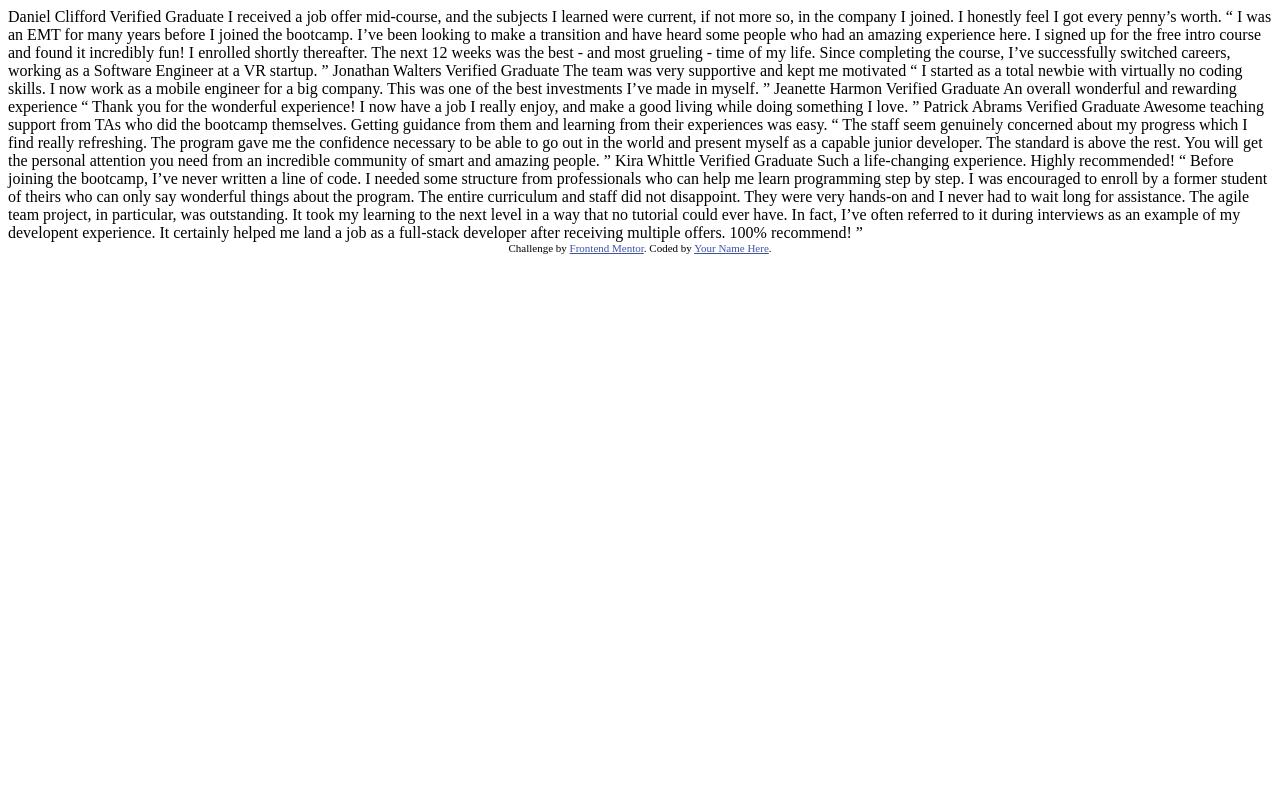
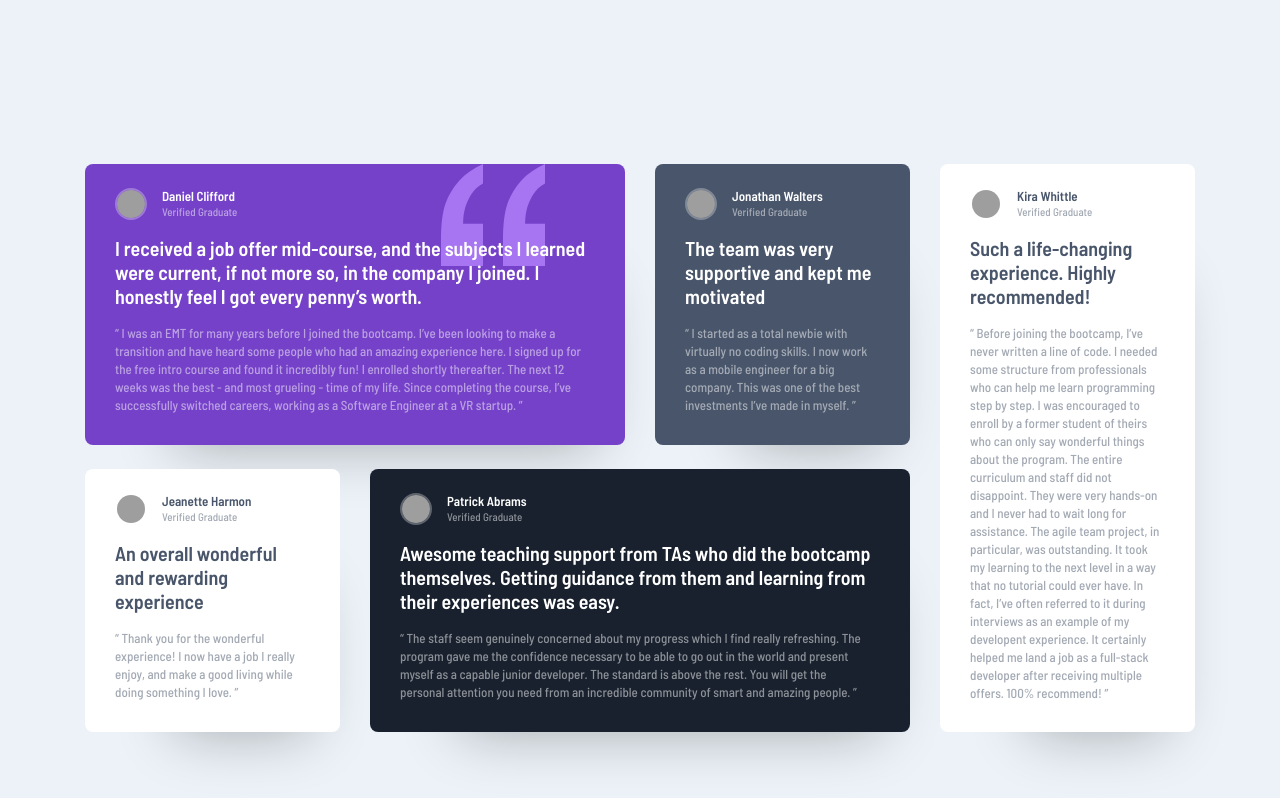
Before and after one commit to Pustur/frontend-mentor-challenges, a website: page testimonials-grid-section/index.html in a window 1280 px wide. Drawn offline with Linux system fonts and the light colour scheme; grey boxes are pictures that could not be loaded.

Commit message:
:sparkles: Finish challenge "testimonials-grid-section"

```diff
--- a/testimonials-grid-section/index.html
+++ b/testimonials-grid-section/index.html
@@ -1,76 +1,177 @@
 <!DOCTYPE html>
 <html lang="en">
-<head>
-  <meta charset="UTF-8">
-  <meta name="viewport" content="width=device-width, initial-scale=1.0"> <!-- displays site properly based on user's device -->
+  <head>
+    <meta charset="UTF-8" />
+    <meta name="viewport" content="width=device-width, initial-scale=1.0" />
+    <link
+      rel="icon"
+      type="image/png"
+      sizes="32x32"
+      href="./images/favicon-32x32.png"
+    />
+    <title>Frontend Mentor | Testimonials grid section</title>
+    <link
+      href="https://fonts.googleapis.com/css2?family=Barlow+Semi+Condensed:wght@500;600&display=swap"
+      rel="stylesheet"
+    />
+    <link rel="stylesheet" href="./css/style.css" />
+  </head>
 
-  <link rel="icon" type="image/png" sizes="32x32" href="./images/favicon-32x32.png">
+  <body>
+    <main class="container">
+      <ul class="grid">
+        <li class="grid__item">
+          <article>
+            <div class="testimonial__author">
+              <img
+                class="testimonial__image"
+                src="./images/image-daniel.jpg"
+                alt="Daniel Clifford portrait"
+              />
+              <div class="testimonial__info">
+                <h2 class="testimonial__name">Daniel Clifford</h2>
+                <div class="testimonial__title">Verified Graduate</div>
+              </div>
+            </div>
 
-  <title>Frontend Mentor | [Challenge Name Here]</title>
+            <blockquote>
+              <h3 class="testimonial__intro">
+                I received a job offer mid-course, and the subjects I learned
+                were current, if not more so, in the company I joined. I
+                honestly feel I got every penny’s worth.
+              </h3>
+              <p class="testimonial__paragraph">
+                I was an EMT for many years before I joined the bootcamp. I’ve
+                been looking to make a transition and have heard some people who
+                had an amazing experience here. I signed up for the free intro
+                course and found it incredibly fun! I enrolled shortly
+                thereafter. The next 12 weeks was the best - and most grueling -
+                time of my life. Since completing the course, I’ve successfully
+                switched careers, working as a Software Engineer at a VR
+                startup.
+              </p>
+            </blockquote>
+          </article>
+        </li>
+        <li class="grid__item">
+          <article>
+            <div class="testimonial__author">
+              <img
+                class="testimonial__image"
+                src="./images/image-jonathan.jpg"
+                alt="Jonathan Walters portrait"
+              />
+              <div class="testimonial__info">
+                <h2 class="testimonial__name">Jonathan Walters</h2>
+                <div class="testimonial__title">Verified Graduate</div>
+              </div>
+            </div>
 
-  <!-- Feel free to remove these styles or customise in your own stylesheet 👍 -->
-  <style>
-    .attribution { font-size: 11px; text-align: center; }
-    .attribution a { color: hsl(228, 45%, 44%); }
-  </style>
-</head>
-<body>
-  Daniel Clifford
-  Verified Graduate
+            <blockquote>
+              <h3 class="testimonial__intro">
+                The team was very supportive and kept me motivated
+              </h3>
+              <p class="testimonial__paragraph">
+                I started as a total newbie with virtually no coding skills. I
+                now work as a mobile engineer for a big company. This was one of
+                the best investments I’ve made in myself.
+              </p>
+            </blockquote>
+          </article>
+        </li>
+        <li class="grid__item">
+          <article>
+            <div class="testimonial__author">
+              <img
+                class="testimonial__image"
+                src="./images/image-jeanette.jpg"
+                alt="Jeanette Harmon portrait"
+              />
+              <div class="testimonial__info">
+                <h2 class="testimonial__name">Jeanette Harmon</h2>
+                <div class="testimonial__title">Verified Graduate</div>
+              </div>
+            </div>
 
-  I received a job offer mid-course, and the subjects I learned were current, if not more so,
-  in the company I joined. I honestly feel I got every penny’s worth.
+            <blockquote>
+              <h3 class="testimonial__intro">
+                An overall wonderful and rewarding experience
+              </h3>
+              <p class="testimonial__paragraph">
+                Thank you for the wonderful experience! I now have a job I
+                really enjoy, and make a good living while doing something I
+                love.
+              </p>
+            </blockquote>
+          </article>
+        </li>
+        <li class="grid__item">
+          <article>
+            <div class="testimonial__author">
+              <img
+                class="testimonial__image"
+                src="./images/image-patrick.jpg"
+                alt="Patrick Abrams portrait"
+              />
+              <div class="testimonial__info">
+                <h2 class="testimonial__name">Patrick Abrams</h2>
+                <div class="testimonial__title">Verified Graduate</div>
+              </div>
+            </div>
 
-  “ I was an EMT for many years before I joined the bootcamp. I’ve been looking to make a
-  transition and have heard some people who had an amazing experience here. I signed up
-  for the free intro course and found it incredibly fun! I enrolled shortly thereafter.
-  The next 12 weeks was the best - and most grueling - time of my life. Since completing
-  the course, I’ve successfully switched careers, working as a Software Engineer at a VR startup. ”
+            <blockquote>
+              <h3 class="testimonial__intro">
+                Awesome teaching support from TAs who did the bootcamp
+                themselves. Getting guidance from them and learning from their
+                experiences was easy.
+              </h3>
+              <p class="testimonial__paragraph">
+                The staff seem genuinely concerned about my progress which I
+                find really refreshing. The program gave me the confidence
+                necessary to be able to go out in the world and present myself
+                as a capable junior developer. The standard is above the rest.
+                You will get the personal attention you need from an incredible
+                community of smart and amazing people.
+              </p>
+            </blockquote>
+          </article>
+        </li>
+        <li class="grid__item">
+          <article>
+            <div class="testimonial__author">
+              <img
+                class="testimonial__image"
+                src="./images/image-kira.jpg"
+                alt="Kira Whittle portrait"
+              />
+              <div class="testimonial__info">
+                <h2 class="testimonial__name">Kira Whittle</h2>
+                <div class="testimonial__title">Verified Graduate</div>
+              </div>
+            </div>
 
-  Jonathan Walters
-  Verified Graduate
-
-  The team was very supportive and kept me motivated
-
-  “ I started as a total newbie with virtually no coding skills. I now work as a mobile engineer
-  for a big company. This was one of the best investments I’ve made in myself. ”
-
-  Jeanette Harmon
-  Verified Graduate
-
-  An overall wonderful and rewarding experience
-
-  “ Thank you for the wonderful experience! I now have a job I really enjoy, and make a good living
-  while doing something I love. ”
-
-  Patrick Abrams
-  Verified Graduate
-
-  Awesome teaching support from TAs who did the bootcamp themselves. Getting guidance from them and
-  learning from their experiences was easy.
-
-  “ The staff seem genuinely concerned about my progress which I find really refreshing. The program
-  gave me the confidence necessary to be able to go out in the world and present myself as a capable
-  junior developer. The standard is above the rest. You will get the personal attention you need from
-  an incredible community of smart and amazing people. ”
-
-  Kira Whittle
-  Verified Graduate
-
-  Such a life-changing experience. Highly recommended!
-
-  “ Before joining the bootcamp, I’ve never written a line of code. I needed some structure from
-  professionals who can help me learn programming step by step. I was encouraged to enroll by a former
-  student of theirs who can only say wonderful things about the program. The entire curriculum and staff
-  did not disappoint. They were very hands-on and I never had to wait long for assistance. The agile team
-  project, in particular, was outstanding. It took my learning to the next level in a way that no tutorial
-  could ever have. In fact, I’ve often referred to it during interviews as an example of my developent
-  experience. It certainly helped me land a job as a full-stack developer after receiving multiple offers.
-  100% recommend! ”
-
-  <div class="attribution">
-    Challenge by <a href="https://www.frontendmentor.io?ref=challenge" target="_blank">Frontend Mentor</a>.
-    Coded by <a href="#">Your Name Here</a>.
-  </div>
-</body>
+            <blockquote>
+              <h3 class="testimonial__intro">
+                Such a life-changing experience. Highly recommended!
+              </h3>
+              <p class="testimonial__paragraph">
+                Before joining the bootcamp, I’ve never written a line of code.
+                I needed some structure from professionals who can help me learn
+                programming step by step. I was encouraged to enroll by a former
+                student of theirs who can only say wonderful things about the
+                program. The entire curriculum and staff did not disappoint.
+                They were very hands-on and I never had to wait long for
+                assistance. The agile team project, in particular, was
+                outstanding. It took my learning to the next level in a way that
+                no tutorial could ever have. In fact, I’ve often referred to it
+                during interviews as an example of my developent experience. It
+                certainly helped me land a job as a full-stack developer after
+                receiving multiple offers. 100% recommend!
+              </p>
+            </blockquote>
+          </article>
+        </li>
+      </ul>
+    </main>
+  </body>
 </html>
--- /dev/null
+++ b/testimonials-grid-section/sass/partials/_container.scss
@@ -0,0 +1,12 @@
+.container {
+  width: 100%;
+  padding: 0 24px;
+  margin-left: auto;
+  margin-right: auto;
+}
+
+@media (min-width: $media-md-min) {
+  .container {
+    max-width: 1158px;
+  }
+}
--- /dev/null
+++ b/testimonials-grid-section/sass/partials/_elements.scss
@@ -0,0 +1,43 @@
+*,
+*::before,
+*::after {
+  box-sizing: inherit;
+}
+
+html {
+  height: 100%;
+  font-family: 'Barlow Semi Condensed', sans-serif;
+  box-sizing: border-box;
+  -webkit-font-smoothing: antialiased;
+  -moz-osx-font-smoothing: grayscale;
+}
+
+body {
+  margin: 0;
+  min-height: 100%;
+  font-size: 0.8125rem;
+  font-weight: 500;
+  line-height: (18 / 13);
+  background-color: var(--color-notwhite);
+  display: flex;
+  align-items: center;
+}
+
+h2,
+h3 {
+  font-weight: 600;
+}
+
+blockquote {
+  margin: 0;
+
+  p {
+    &::before {
+      content: '“';
+    }
+
+    &::after {
+      content: '”';
+    }
+  }
+}
--- /dev/null
+++ b/testimonials-grid-section/sass/partials/_grid.scss
@@ -0,0 +1,64 @@
+.grid {
+  margin: 0;
+  padding: 70px 0;
+  list-style: none;
+  display: grid;
+  row-gap: 24px;
+
+  &__item {
+    background-color: white;
+    color: var(--color-gray);
+    border-radius: 8px;
+    padding: 24px 30px 30px;
+    box-shadow: 30px 60px 60px -60px rgba(0, 0, 0, 0.3);
+
+    &:nth-child(1),
+    &:nth-child(2),
+    &:nth-child(4) {
+      color: white;
+    }
+
+    &:nth-child(1) {
+      background-color: var(--color-purple);
+      background-repeat: no-repeat;
+      background-position: top right 30px;
+      background-image: url(../images/bg-pattern-quotation.svg);
+    }
+
+    &:nth-child(2) {
+      background-color: var(--color-gray);
+    }
+
+    &:nth-child(4) {
+      background-color: var(--color-dark-blue);
+    }
+  }
+}
+
+@media (min-width: $media-md-min) {
+  .grid {
+    padding: 164px 0;
+    grid-template-columns: repeat(4, 1fr);
+    column-gap: 30px;
+    grid-auto-flow: dense;
+
+    &__item {
+      &:nth-child(1) {
+        grid-column: span 2;
+        background-position: top right 80px;
+      }
+
+      &:nth-child(3) {
+        grid-column: 1;
+      }
+
+      &:nth-child(4) {
+        grid-column: span 2;
+      }
+
+      &:nth-child(5) {
+        grid-row: span 2;
+      }
+    }
+  }
+}
--- /dev/null
+++ b/testimonials-grid-section/sass/partials/_testimonial.scss
@@ -0,0 +1,53 @@
+.testimonial {
+  &__author {
+    display: flex;
+    align-items: center;
+
+    > * {
+      + * {
+        margin-left: 15px;
+      }
+    }
+  }
+
+  &__image {
+    width: 32px;
+    height: 32px;
+    border-radius: 50%;
+    border: 2px solid rgba(255, 255, 255, 0.3);
+  }
+
+  &__info {
+    margin-top: -1px;
+  }
+
+  &__name {
+    font-size: inherit;
+    margin: 0;
+  }
+
+  &__title,
+  &__paragraph {
+    opacity: 0.5;
+  }
+
+  &__title {
+    font-size: 0.6875rem;
+    margin-top: -1px;
+  }
+
+  &__intro,
+  &__paragraph {
+    margin-top: 1rem;
+    margin-bottom: 0;
+  }
+
+  &__intro {
+    font-size: 1.25rem;
+    line-height: (24 / 20);
+  }
+
+  &__paragraph {
+    padding-right: 2%;
+  }
+}
--- /dev/null
+++ b/testimonials-grid-section/sass/partials/_variables.scss
@@ -0,0 +1,9 @@
+$media-sm-max: 1023px;
+$media-md-min: 1024px;
+
+:root {
+  --color-purple: hsl(263, 55%, 52%);
+  --color-gray: hsl(217, 19%, 35%);
+  --color-dark-blue: hsl(219, 29%, 14%);
+  --color-notwhite: hsl(210, 46%, 95%);
+}
--- /dev/null
+++ b/testimonials-grid-section/sass/style.scss
@@ -0,0 +1,5 @@
+@import 'partials/variables';
+@import 'partials/elements';
+@import 'partials/container';
+@import 'partials/grid';
+@import 'partials/testimonial';
```
Also changed, not shown: testimonials-grid-section/css/style.css (added).
